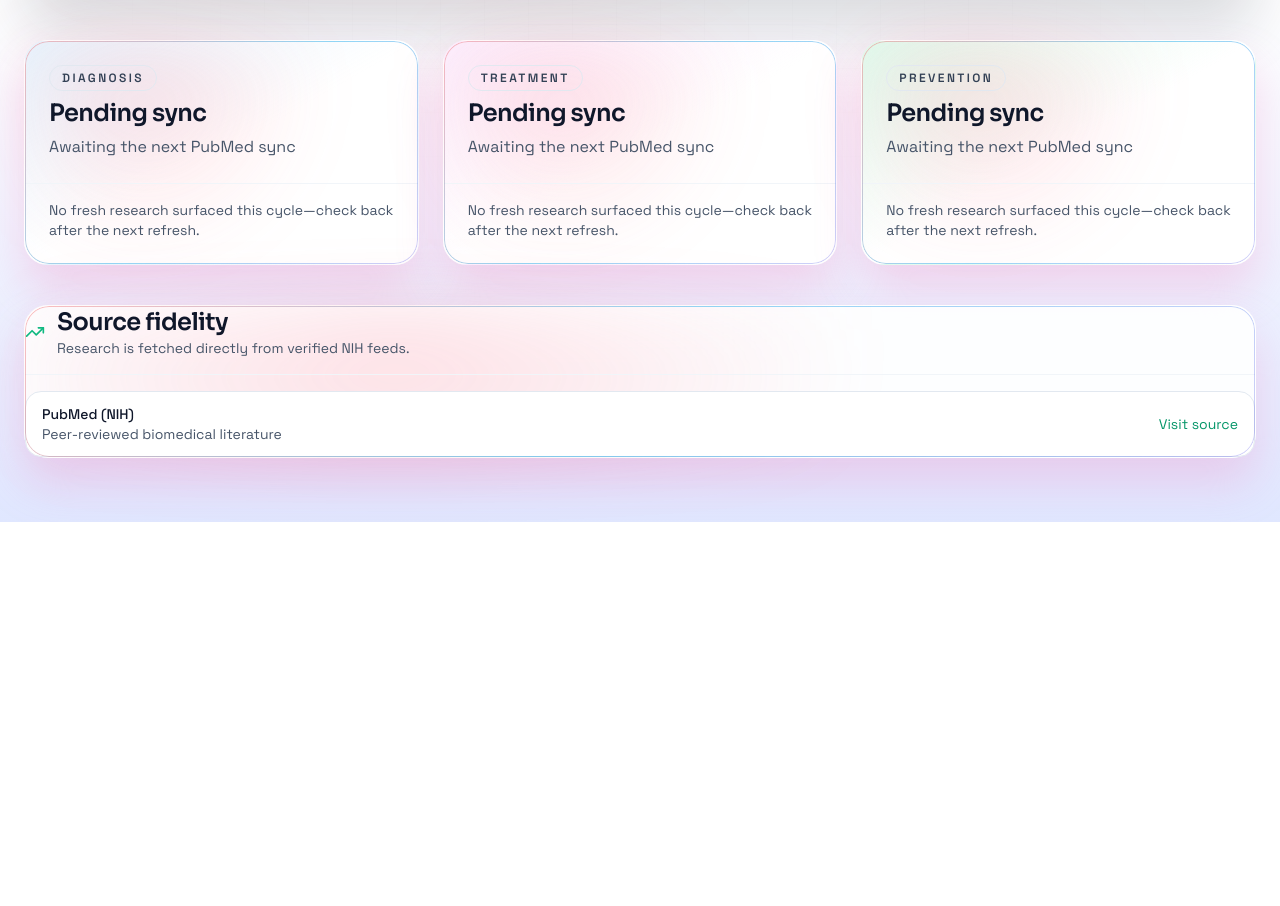
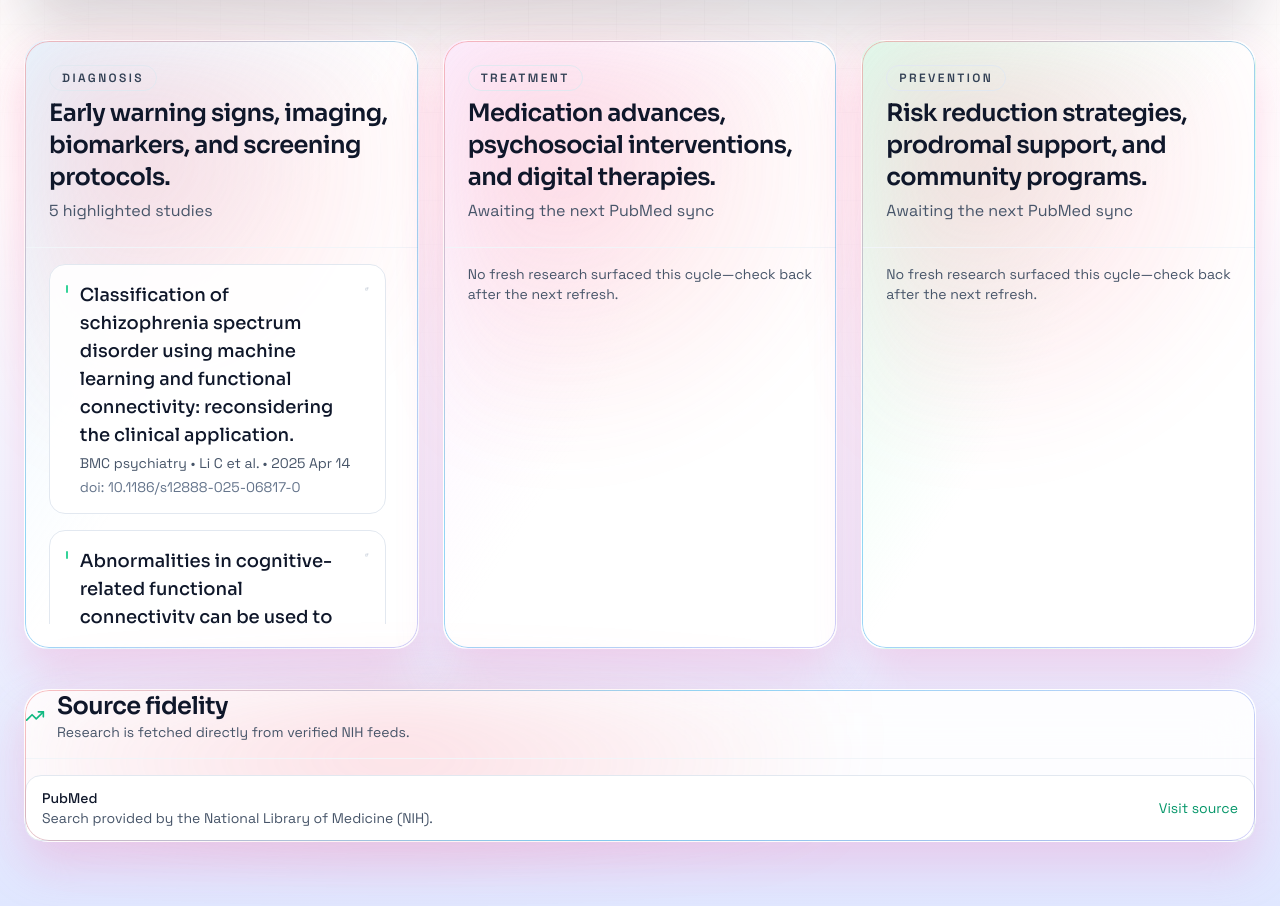
Before and after one commit to Vadimkomis/schizopedia, a React (Vite) app: page / in a window 1280 px wide. Shown: the part 548-1454 px from the top of the page. Before the commit the page ends 1070 px from the top, so only its background shows below. Built offline with nearby package versions, Linux system fonts and the light colour scheme; the HTML template or start-up script is replaced by a standard one.

Commit message:
feat: initial schizophrenia directory

```diff
--- a/public/data/research.json
+++ b/public/data/research.json
@@ -1,30 +1,106 @@
 {
-  "lastUpdated": null,
+  "lastUpdated": "2026-02-05T14:35:13.995Z",
   "categories": [
     {
       "id": "diagnosis",
       "title": "Diagnosis",
-      "summary": "Pending sync",
-      "articles": []
+      "summary": "Early warning signs, imaging, biomarkers, and screening protocols.",
+      "articles": [
+        {
+          "id": "40229794",
+          "title": "Classification of schizophrenia spectrum disorder using machine learning and functional connectivity: reconsidering the clinical application.",
+          "journal": "BMC psychiatry",
+          "published": "2025 Apr 14",
+          "url": "https://pubmed.ncbi.nlm.nih.gov/40229794/",
+          "authors": [
+            "Li C",
+            "Chen J",
+            "Dong M",
+            "Yan H",
+            "Chen F"
+          ],
+          "snippet": "doi: 10.1186/s12888-025-06817-0"
+        },
+        {
+          "id": "40165149",
+          "title": "Abnormalities in cognitive-related functional connectivity can be used to identify patients with schizophrenia and individuals in clinical high-risk.",
+          "journal": "BMC psychiatry",
+          "published": "2025 Mar 31",
+          "url": "https://pubmed.ncbi.nlm.nih.gov/40165149/",
+          "authors": [
+            "Ou Y",
+            "Chen Z",
+            "Wang Y",
+            "Li H",
+            "Liu F"
+          ],
+          "snippet": "doi: 10.1186/s12888-025-06747-x"
+        },
+        {
+          "id": "36939345",
+          "title": "Exploring Digital Biomarkers of Illness Activity in Mood Episodes: Hypotheses Generating and Model Development Study.",
+          "journal": "JMIR mHealth and uHealth",
+          "published": "2023 May 4",
+          "url": "https://pubmed.ncbi.nlm.nih.gov/36939345/",
+          "authors": [
+            "Anmella G",
+            "Corponi F",
+            "Li BM",
+            "Mas A",
+            "Sanabra M"
+          ],
+          "snippet": "doi: 10.2196/45405"
+        },
+        {
+          "id": "35236254",
+          "title": "Classification of Low and High Schizotypy Levels via Evaluation of Brain Connectivity.",
+          "journal": "International journal of neural systems",
+          "published": "2022 Apr",
+          "url": "https://pubmed.ncbi.nlm.nih.gov/35236254/",
+          "authors": [
+            "Zandbagleh A",
+            "Mirzakuchaki S",
+            "Daliri MR",
+            "Premkumar P",
+            "Sanei S"
+          ],
+          "snippet": "doi: 10.1142/S0129065722500137"
+        },
+        {
+          "id": "30768396",
+          "title": "Structural Brain Alterations in Youth With Psychosis and Bipolar Spectrum Symptoms.",
+          "journal": "Journal of the American Academy of Child and Adolescent Psychiatry",
+          "published": "2019 Nov",
+          "url": "https://pubmed.ncbi.nlm.nih.gov/30768396/",
+          "authors": [
+            "Jalbrzikowski M",
+            "Freedman D",
+            "Hegarty CE",
+            "Mennigen E",
+            "Karlsgodt KH"
+          ],
+          "snippet": "doi: 10.1016/j.jaac.2018.11.012"
+        }
+      ]
     },
     {
       "id": "treatment",
       "title": "Treatment",
-      "summary": "Pending sync",
+      "summary": "Medication advances, psychosocial interventions, and digital therapies.",
       "articles": []
     },
     {
       "id": "prevention",
       "title": "Prevention",
-      "summary": "Pending sync",
+      "summary": "Risk reduction strategies, prodromal support, and community programs.",
       "articles": []
     }
   ],
   "sources": [
     {
-      "name": "PubMed (NIH)",
+      "name": "PubMed",
       "url": "https://pubmed.ncbi.nlm.nih.gov/",
-      "description": "Peer-reviewed biomedical literature"
+      "description": "Search provided by the National Library of Medicine (NIH)."
     }
   ]
 }
--- a/scripts/fetchResearch.mjs
+++ b/scripts/fetchResearch.mjs
@@ -8,6 +8,7 @@ const DATA_PATH = path.join(ROOT, "data", "research.json");
 const PUBLIC_DATA_PATH = path.join(ROOT, "public", "data", "research.json");
 const PUBMED_BASE = "https://eutils.ncbi.nlm.nih.gov/entrez/eutils";
 const RETMAX = Number.parseInt(process.env.RETMAX ?? "5", 10);
+const API_KEY = process.env.NCBI_API_KEY?.trim();
 
 const categories = [
   {
@@ -53,6 +54,9 @@ async function fetchJson(url) {
 
 function buildPubMedUrl(endpoint, params) {
   const searchParams = new URLSearchParams(params);
+  if (API_KEY) {
+    searchParams.set("api_key", API_KEY);
+  }
   return `${PUBMED_BASE}/${endpoint}?${searchParams.toString()}`;
 }
 
```
Also changed, not shown: data/research.json (+83 -7 lines).
